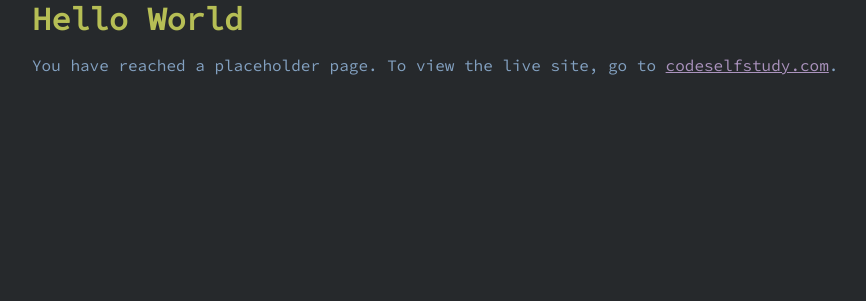
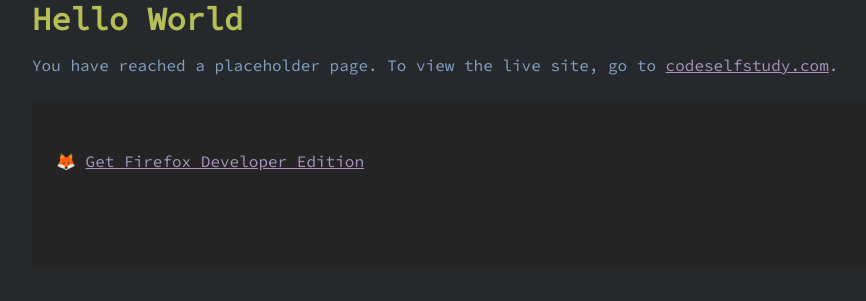
Before and after one commit to codeselfstudy/codeselfstudy_django, a Django app: page / in a window 1280 px wide. Shown: the part 23-324 px from the top of the page, without its empty margins (32-898 px from the left). Run offline with Django 3.2, Linux system fonts and the light colour scheme; style sheets or scripts are compiled from the project's sources.

Commit message:
Work on styles

```diff
--- a/codeselfstudy/static/src/styles/_typography.scss
+++ b/codeselfstudy/static/src/styles/_typography.scss
@@ -1,9 +1,17 @@
 body {
     // links should be underlined unless they are buttons or menus
-    a:not(.button) {
-        text-decoration: underline;
-    }
+    a:not(.button),
+    a:not(footer.page-footer),
     a:not(nav) {
         text-decoration: underline;
     }
+
+    .page-footer {
+        color: $grey-light;
+    }
+
+    .terminal {
+        color: lighten($green, 15%);
+        font-weight: bold;
+    }
 }
--- a/codeselfstudy/static/src/styles/_variables.scss
+++ b/codeselfstudy/static/src/styles/_variables.scss
@@ -27,9 +27,11 @@ $content-heading-color: $green;
 $link: $purple;
 $link-hover: $yellow;
 $link-active: lighten($yellow, 15%);
+$text-strong: lighten($text, 15%);
 
 // backgrounds
 $background: $tomorrow-night;
 $body-background-color: $tomorrow-night;
 $code-background: $black-ter;
 $pre-background: $code-background;
+$footer-background-color: $black-ter;
--- a/codeselfstudy/static/src/styles/index.scss
+++ b/codeselfstudy/static/src/styles/index.scss
@@ -2,6 +2,5 @@
 @import "~bulma/bulma.sass";
 
 @import "typography";
-@import "footer";
 
 @import url("https://fonts.googleapis.com/css2?family=Source+Code+Pro&display=swap");
--- a/codeselfstudy/templates/global/includes/footer.html
+++ b/codeselfstudy/templates/global/includes/footer.html
@@ -1,4 +1,13 @@
-<footer>
-<hr>
-
+<footer class="footer container page-footer">
+<ul>
+{% comment %}
+<li><span class="terminal">λ</span> <a href="https://codeselfstudy.com/">Code Self Study</a></li>
+<li>👥 <a href="https://forum.codeselfstudy.com/">Forum</a></li>
+<li>🚀 <a href="https://codeselfstudy.com/learn/">Learn</a></li>
+<li>⭐ <a href="https://codeselfstudy.com/about/">About</a></li>
+<li>🖖 <a href="https://codeselfstudy.com/autism/">Autism</a></li>
+{% endcomment %}
+<li>🦊 <a href="https://www.mozilla.org/en-US/firefox/developer/" target="_blank">Get Firefox Developer Edition</a>
+</li>
+</ul>
 </footer>
```
Also changed, not shown: codeselfstudy/static/src/styles/_footer.scss (deleted).
